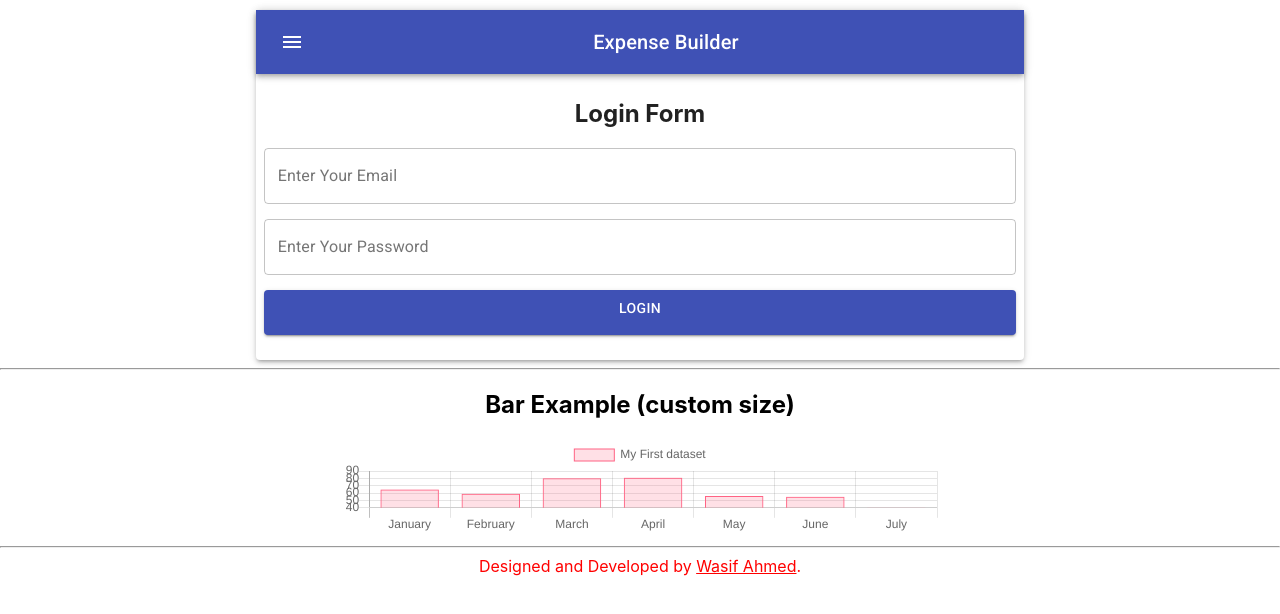
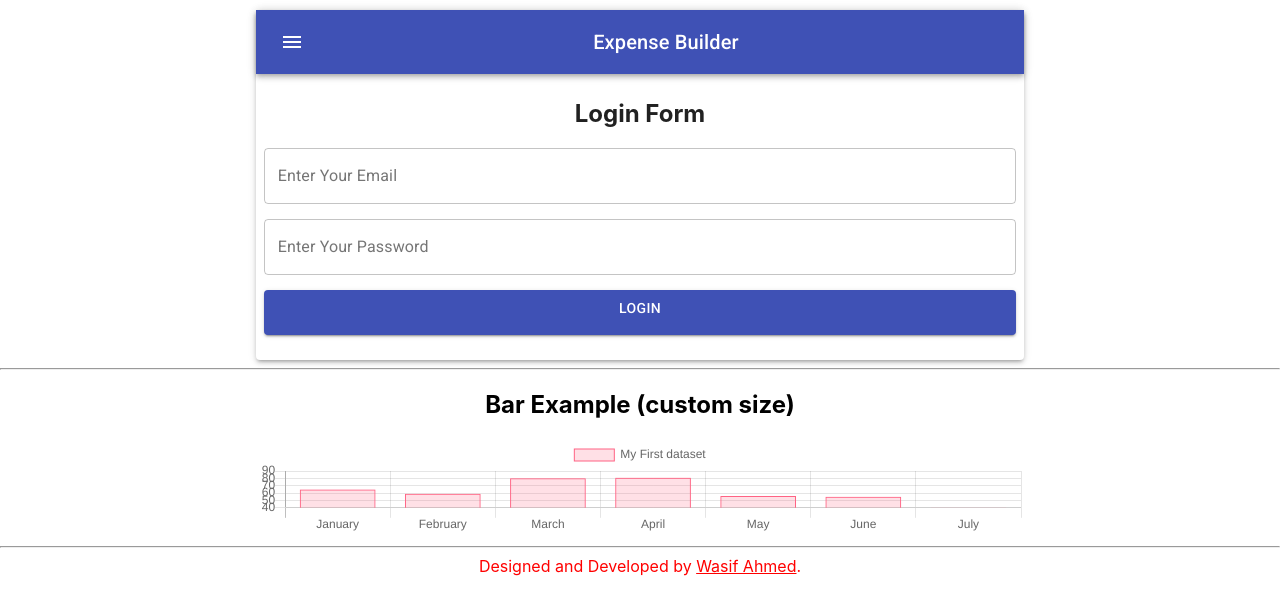
Before and after one commit to wasif-1991/bc-2020-cls09, a React (Create React App) app: page / in a window 1280 px wide. Shown: the top 614 px of the page. Built offline with nearby package versions, Linux system fonts and the light colour scheme.

Commit message:
Update App.js

```diff
--- a/src/App.js
+++ b/src/App.js
@@ -38,7 +38,7 @@ const useStyles = makeStyles((theme) => ({
   },
 
   barchart: {
-    width: 600,
+    width: '60%',
     height: 'auto',
     marginLeft: 'auto',
     marginRight: 'auto',
```
